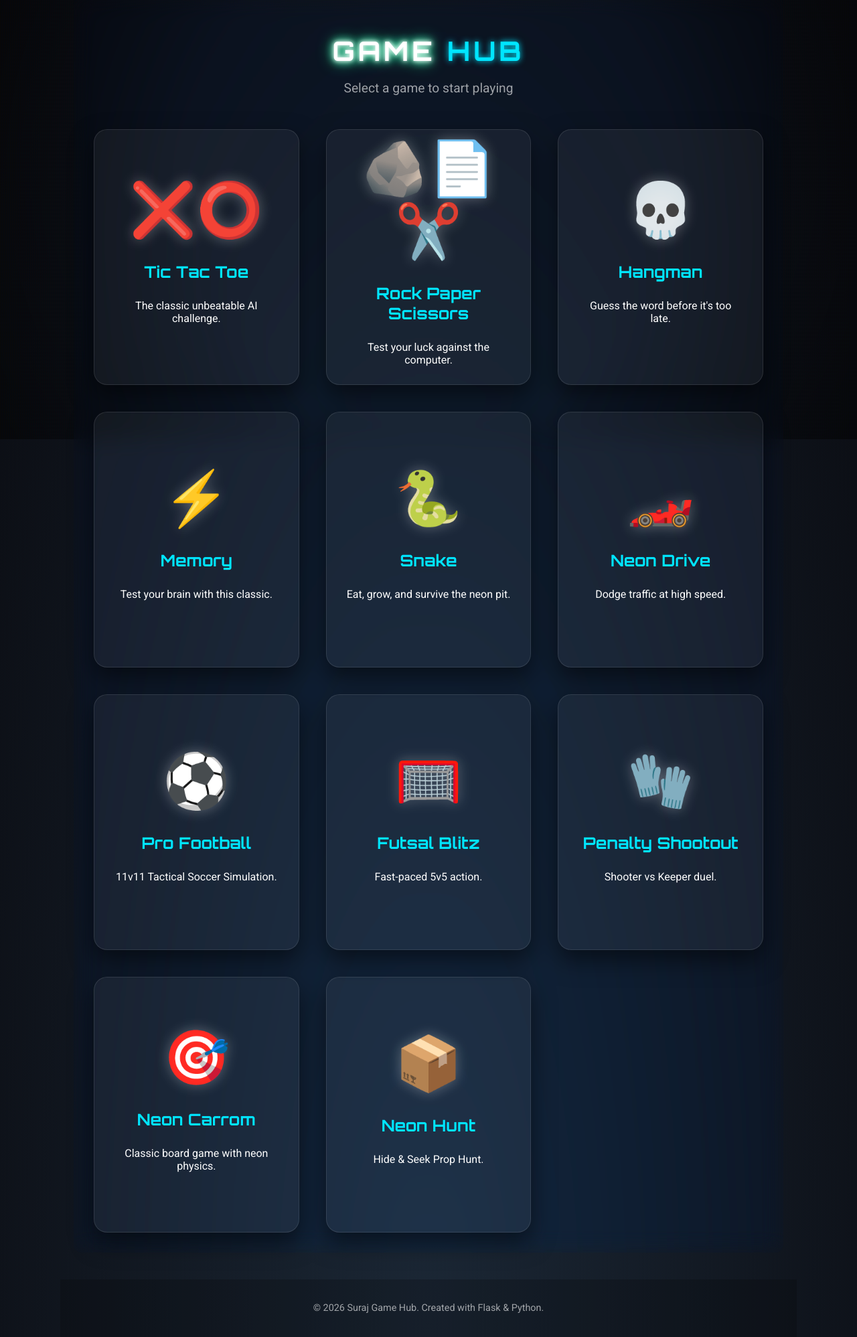
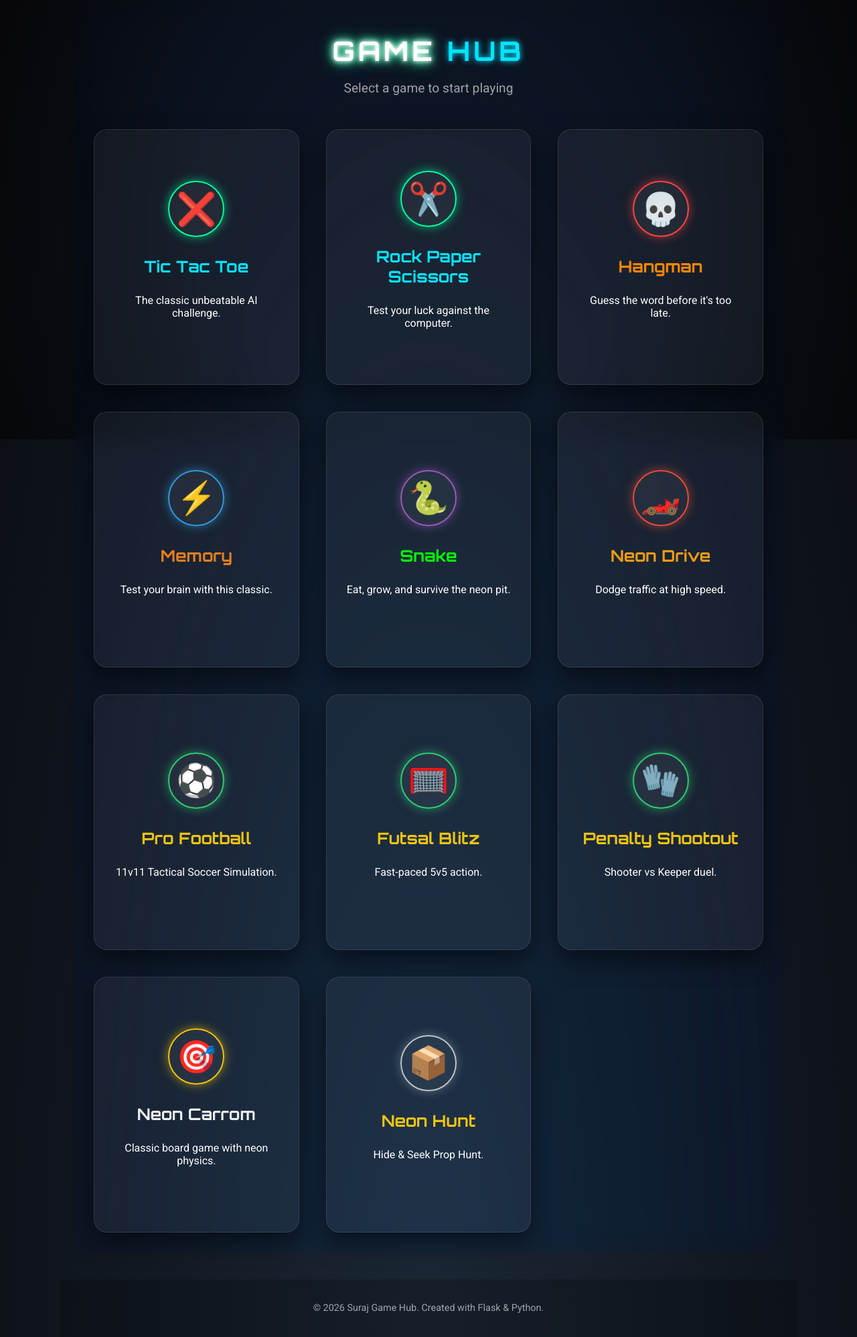
Before and after one commit to Suraj-1000/Tic-Tac-Toe, a Flask app: page / in a window 1280 px wide. Shown: the part 144-2141 px from the top of the page at 67% size. Run offline with Flask 3, Linux system fonts and the light colour scheme.

Commit message:
style: Apply character themes and neon emblems to games

```diff
--- a/static/style.css
+++ b/static/style.css
@@ -303,3 +303,119 @@ h1 {
     font-size: 0.9rem;
     background: rgba(0, 0, 0, 0.2);
 }
+
+/* --- Game Themes (Character) --- */
+
+/* Theme: Tic-Tac-Toe (Cyber Neon) */
+.t-tictactoe {
+    --primary: #00ff9d;
+    --secondary: #00e5ff;
+}
+
+/* Theme: Hangman (Dungeon Red) */
+.t-hangman {
+    --bg-color-1: #1a0505;
+    --bg-color-2: #2c0909;
+    --bg-color-3: #000000;
+    --primary: #ff4444;
+    --primary-glow: rgba(255, 68, 68, 0.6);
+    --secondary: #ff8800;
+    --secondary-glow: rgba(255, 136, 0, 0.6);
+}
+
+/* Theme: Football/Futsal/Penalty (Stadium Green) */
+.t-football {
+    --bg-color-1: #051a0d;
+    --bg-color-2: #0f2e1a;
+    --bg-color-3: #020c06;
+    --primary: #2ecc71;
+    --primary-glow: rgba(46, 204, 113, 0.6);
+    --secondary: #f1c40f;
+    --secondary-glow: rgba(241, 196, 15, 0.6);
+}
+
+/* Theme: Snake (Retro Purple) */
+.t-snake {
+    --bg-color-1: #0f051a;
+    --bg-color-2: #1e0a2e;
+    --bg-color-3: #05020a;
+    --primary: #9b59b6;
+    --primary-glow: rgba(155, 89, 182, 0.6);
+    --secondary: #00ff00;
+    --secondary-glow: rgba(0, 255, 0, 0.6);
+}
+
+/* Theme: Drive (Hot Asphalt) */
+.t-drive {
+    --bg-color-1: #2c3e50;
+    --bg-color-2: #34495e;
+    --bg-color-3: #1a252f;
+    --primary: #e74c3c;
+    --primary-glow: rgba(231, 76, 60, 0.6);
+    --secondary: #f39c12;
+    --secondary-glow: rgba(243, 156, 18, 0.6);
+}
+
+/* Theme: Memory (Mind Blue) */
+.t-memory {
+    --bg-color-1: #050f1a;
+    --bg-color-2: #0a1f33;
+    --bg-color-3: #02060a;
+    --primary: #3498db;
+    --primary-glow: rgba(52, 152, 219, 0.6);
+    --secondary: #e67e22;
+    --secondary-glow: rgba(230, 126, 34, 0.6);
+}
+
+/* Theme: Carrom (Golden Wood) */
+.t-carrom {
+    --bg-color-1: #2d261e;
+    --bg-color-2: #46392d;
+    --bg-color-3: #1a1612;
+    --primary: #f1c40f;
+    --primary-glow: rgba(241, 196, 15, 0.6);
+    --secondary: #ecf0f1;
+    --secondary-glow: rgba(236, 240, 241, 0.4);
+}
+
+/* Theme: HideSeek (Stealth Dark) */
+.t-hideseek {
+    --bg-color-1: #000000;
+    --bg-color-2: #111111;
+    --bg-color-3: #080808;
+    --primary: #bdc3c7;
+    --primary-glow: rgba(189, 195, 199, 0.4);
+    --secondary: #f1c40f;
+    --secondary-glow: rgba(241, 196, 15, 0.6);
+    animation: none !important;
+}
+
+/* Character Icons (CSS Emblems) */
+.emblem {
+    display: inline-flex;
+    justify-content: center;
+    align-items: center;
+    width: 80px;
+    height: 80px;
+    border-radius: 50%;
+    background: rgba(255, 255, 255, 0.05);
+    border: 2px solid var(--primary);
+    box-shadow: 0 0 15px var(--primary-glow);
+    font-size: 3rem;
+    margin-bottom: 15px;
+    animation: float 4s ease-in-out infinite;
+}
+
+@keyframes float {
+    0% {
+        transform: translateY(0)
+    }
+
+    50% {
+        transform: translateY(-5px)
+    }
+
+    100% {
+        transform: translateY(0)
+    }
+}
--- a/templates/carrom.html
+++ b/templates/carrom.html
@@ -40,6 +40,8 @@
 {% endblock %}
 
 {% block content %}
+
+<body class="t-carrom">
     <div class="game-container">
         <canvas id="carromCanvas" width="600" height="600"></canvas>
         <div class="status" id="statusText">White's Turn</div>
--- a/templates/football.html
+++ b/templates/football.html
@@ -74,6 +74,8 @@
 {% endblock %}
 
 {% block content %}
+
+<body class="t-football">
     <div class="game-container">
         <div class="scoreboard">
             <div class="team-score team-blue">BLUE <span id="scoreBlue">0</span></div>
--- a/templates/hangman.html
+++ b/templates/hangman.html
@@ -65,6 +65,8 @@
 {% endblock %}
 
 {% block content %}
+
+<body class="t-hangman">
     <div class="container">
         <header>
             <h1>Hang<span class="highlight">Man</span></h1>
@@ -86,7 +88,8 @@
             <!-- Generated by JS -->
         </div>
 
-    <button onclick="startHangman()" class="btn primary huge" id="restart-btn" style="display:none;">Play Again</button>
+        <button onclick="startHangman()" class="btn primary huge" id="restart-btn" style="display:none;">Play
+            Again</button>
 
     </div>
 
--- a/templates/hub.html
+++ b/templates/hub.html
@@ -73,67 +73,67 @@
     </header>
 
     <div class="games-grid">
-        <a href="/tictactoe" class="game-card">
-            <span class="game-icon">❌⭕</span>
+        <a href="/tictactoe" class="game-card t-tictactoe">
+            <div class="emblem">❌</div>
             <h2>Tic Tac Toe</h2>
             <p>The classic unbeatable AI challenge.</p>
         </a>
 
-        <a href="/rockpaperscissors" class="game-card">
-            <span class="game-icon">🪨📄✂️</span>
+        <a href="/rockpaperscissors" class="game-card t-tictactoe"> <!-- Reusing Cyber Theme -->
+            <div class="emblem">✂️</div>
             <h2>Rock Paper Scissors</h2>
             <p>Test your luck against the computer.</p>
         </a>
 
-        <a href="/hangman" class="game-card">
-            <span class="game-icon">💀</span>
+        <a href="/hangman" class="game-card t-hangman">
+            <div class="emblem">💀</div>
             <h2>Hangman</h2>
             <p>Guess the word before it's too late.</p>
         </a>
 
-        <a href="/memory" class="game-card">
-            <span class="game-icon">⚡</span>
+        <a href="/memory" class="game-card t-memory">
+            <div class="emblem">⚡</div>
             <h2>Memory</h2>
             <p>Test your brain with this classic.</p>
         </a>
 
-        <a href="/snake" class="game-card">
-            <span class="game-icon">🐍</span>
+        <a href="/snake" class="game-card t-snake">
+            <div class="emblem">🐍</div>
             <h2>Snake</h2>
             <p>Eat, grow, and survive the neon pit.</p>
         </a>
-        <a href="/drive" class="game-card">
-            <span class="game-icon">🏎️</span>
+        <a href="/drive" class="game-card t-drive">
+            <div class="emblem">🏎️</div>
             <h2>Neon Drive</h2>
             <p>Dodge traffic at high speed.</p>
         </a>
 
-        <a href="/football" class="game-card">
-            <span class="game-icon">⚽</span>
+        <a href="/football" class="game-card t-football">
+            <div class="emblem">⚽</div>
             <h2>Pro Football</h2>
             <p>11v11 Tactical Soccer Simulation.</p>
         </a>
 
-        <a href="/futsal" class="game-card">
-            <span class="game-icon">🥅</span>
+        <a href="/futsal" class="game-card t-football">
+            <div class="emblem">🥅</div>
             <h2>Futsal Blitz</h2>
             <p>Fast-paced 5v5 action.</p>
         </a>
 
-        <a href="/penalty" class="game-card">
-            <span class="game-icon">🧤</span>
+        <a href="/penalty" class="game-card t-football">
+            <div class="emblem">🧤</div>
             <h2>Penalty Shootout</h2>
             <p>Shooter vs Keeper duel.</p>
         </a>
 
-        <a href="/carrom" class="game-card">
-            <span class="game-icon">🎯</span>
+        <a href="/carrom" class="game-card t-carrom">
+            <div class="emblem">🎯</div>
             <h2>Neon Carrom</h2>
             <p>Classic board game with neon physics.</p>
         </a>
 
-        <a href="/hideseek" class="game-card">
-            <span class="game-icon">📦</span>
+        <a href="/hideseek" class="game-card t-hideseek">
+            <div class="emblem">📦</div>
             <h2>Neon Hunt</h2>
             <p>Hide & Seek Prop Hunt.</p>
         </a>
--- a/templates/tictactoe.html
+++ b/templates/tictactoe.html
@@ -3,6 +3,8 @@
 {% block title %}Tic Tac Toe{% endblock %}
 
 {% block content %}
+
+<body class="t-tictactoe"> <!-- Theme Applied -->
     <div class="container">
         <!-- Header -->
         <header>
```
Lines whose indentation alone changed are shown as unchanged.
